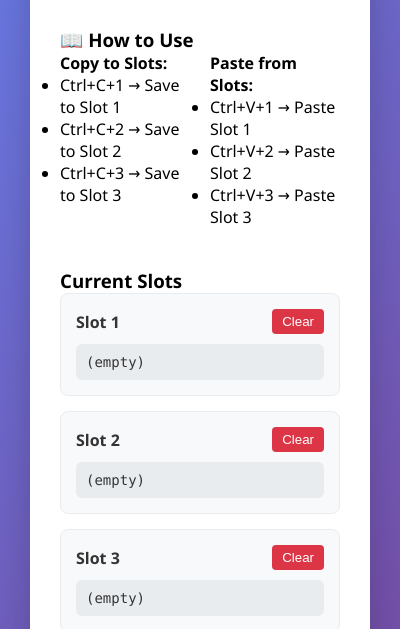
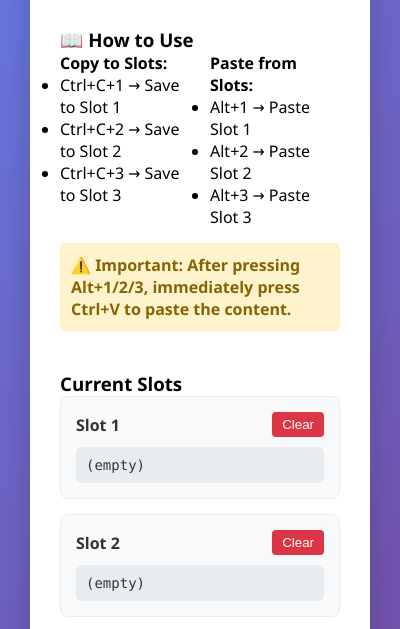
Before and after one commit to Rdeshan/multi-copy-paste-app, an Electron app: page index.html in a window 400 px wide. Shown: the part 207-836 px from the top of the page. Drawn offline with Linux system fonts and the light colour scheme; no server answers.

Commit message:
complete without readme

```diff
--- a/index.html
+++ b/index.html
@@ -146,6 +146,16 @@
       color: #666;
       font-size: 14px;
     }
+
+    .important-note {
+      background: #fff3cd;
+      padding: 10px;
+      border-radius: 6px;
+      margin-top: 15px;
+      border: 1px solid #ffeeba;
+      color: #856404;
+      font-weight: bold;
+    }
   </style>
 </head>
 <body>
@@ -169,11 +179,14 @@
         <div>
           <strong>Paste from Slots:</strong>
           <ul>
-            <li>Ctrl+V+1 → Paste Slot 1</li>
-            <li>Ctrl+V+2 → Paste Slot 2</li>
-            <li>Ctrl+V+3 → Paste Slot 3</li>
+            <li>Alt+1 → Paste Slot 1</li>
+            <li>Alt+2 → Paste Slot 2</li>
+            <li>Alt+3 → Paste Slot 3</li>
           </ul>
         </div>
+      </div>
+      <div class="important-note">
+        <strong>⚠️ Important:</strong> After pressing Alt+1/2/3, immediately press Ctrl+V to paste the content.
       </div>
     </div>
 
```
Also changed, not shown: main.js (+6 -4 lines).
